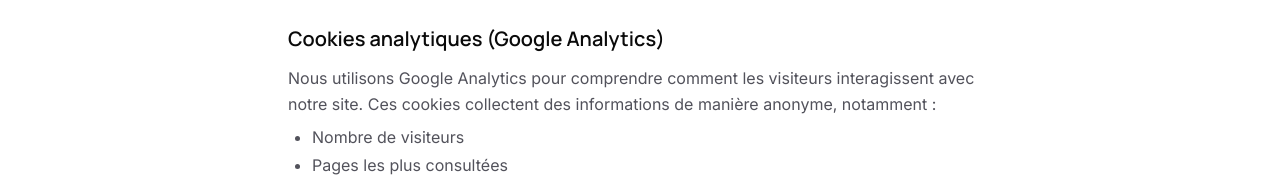
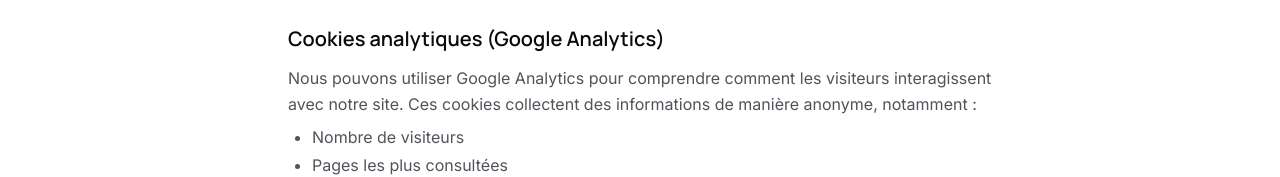
Before and after one commit to ucanspamifuwant-png/pc-archi, a React (Create React App) app in the folder frontend/: page /cookies in a window 1280 px wide. Shown: the part 614-791 px from the top of the page. Built offline with nearby package versions, Linux system fonts and the light colour scheme.

Commit message:
Update PolitiqueCookies.jsx

```diff
--- a/frontend/src/pages/PolitiqueCookies.jsx
+++ b/frontend/src/pages/PolitiqueCookies.jsx
@@ -34,7 +34,7 @@
 
               <h3 className="font-heading text-xl font-semibold mt-6 mb-3">Cookies analytiques (Google Analytics)</h3>
               <p className="text-zinc-600 leading-relaxed">
-                Nous utilisons Google Analytics pour comprendre comment les visiteurs interagissent avec notre site. Ces cookies collectent des informations de manière anonyme, notamment :
+                Nous pouvons utiliser Google Analytics pour comprendre comment les visiteurs interagissent avec notre site. Ces cookies collectent des informations de manière anonyme, notamment :
               </p>
               <ul className="list-disc pl-6 mt-2 space-y-1 text-zinc-600">
                 <li>Nombre de visiteurs</li>
```
